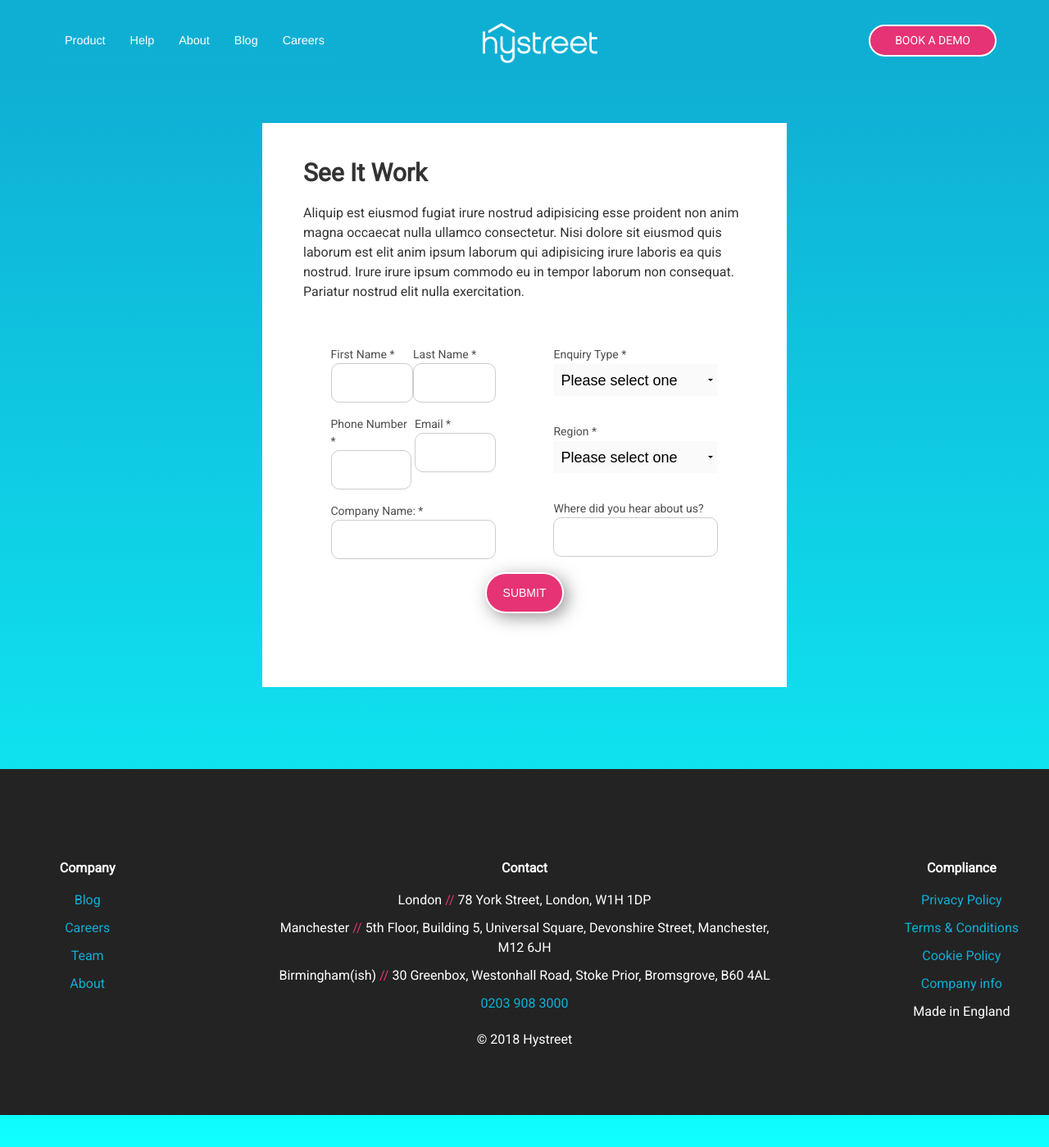
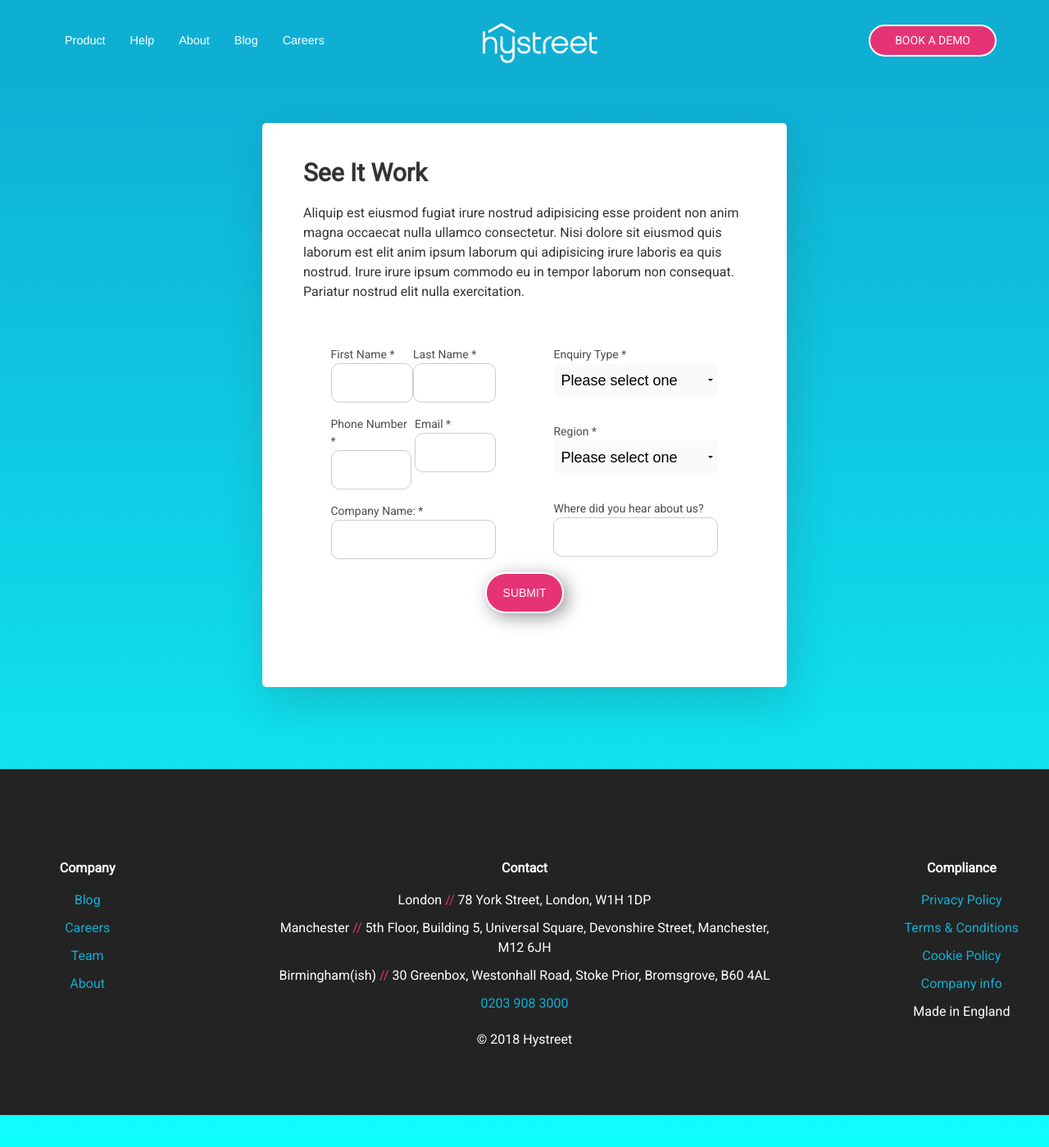
Before and after one commit to hidr/hystreet-marketing-live, a Jekyll site: the page built from register-now/index.html, in a window 1280 px wide and 1400 px high. Shown: the whole window at 82% size. Built offline with Jekyll 4.4.1, drawn with Linux system fonts in a browser that asks for light colours; a script that is not in the unit is left out.

Commit message:
updating stying on signup form

```diff
--- a/css/style.css
+++ b/css/style.css
@@ -4091,8 +4091,9 @@ margin-top: 2px;
   padding-bottom: 80px;
   padding-top: 40px;
   margin-bottom: 100px;
-  /* box-shadow: 0px 0px 50px #333333; */
+  box-shadow: 5px 20px 50px #33333330;
   display: flow-root;
+  border-radius: 5px;
 }
 
 .signup-form p, .signup-form h2 {
```
